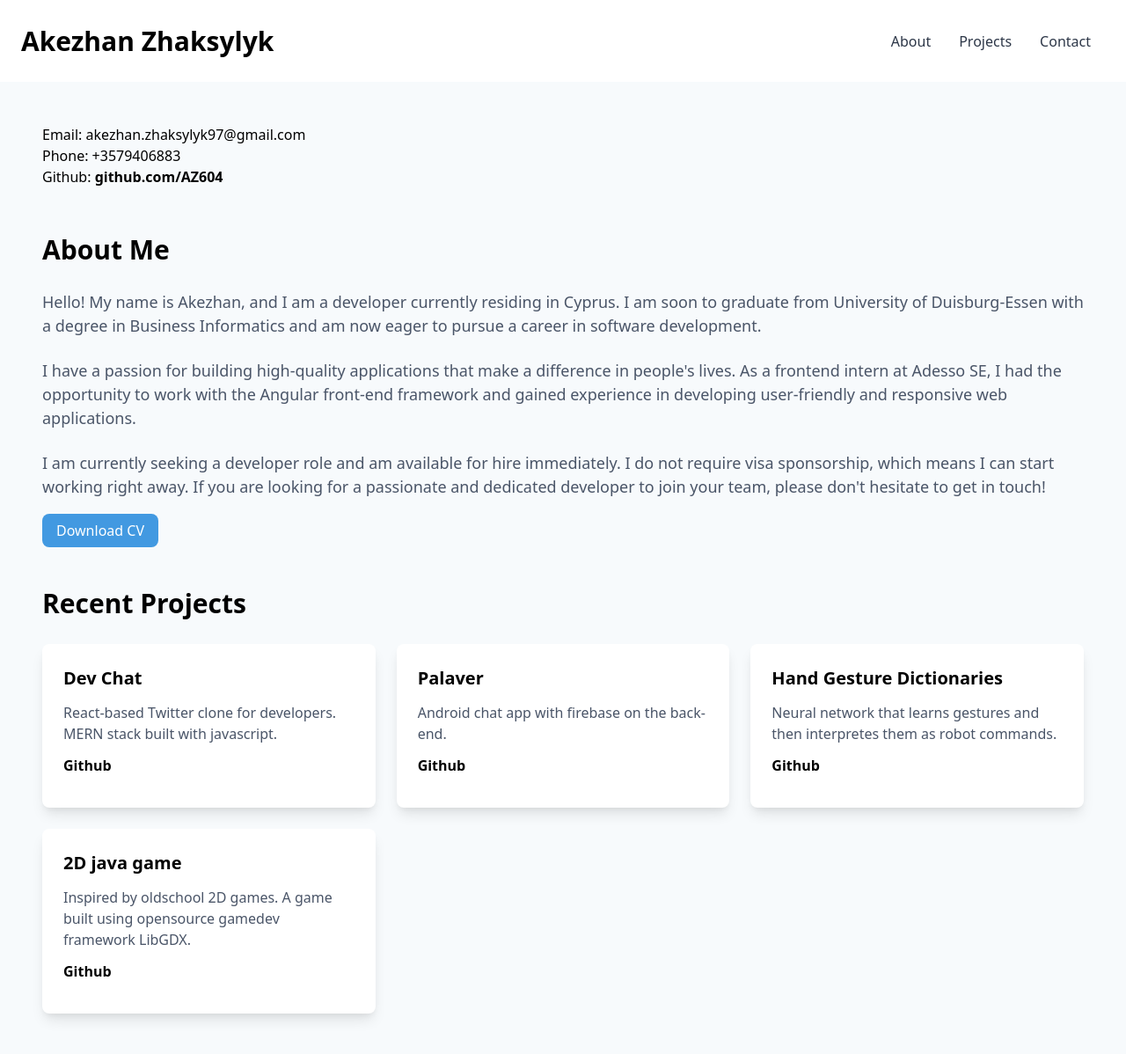
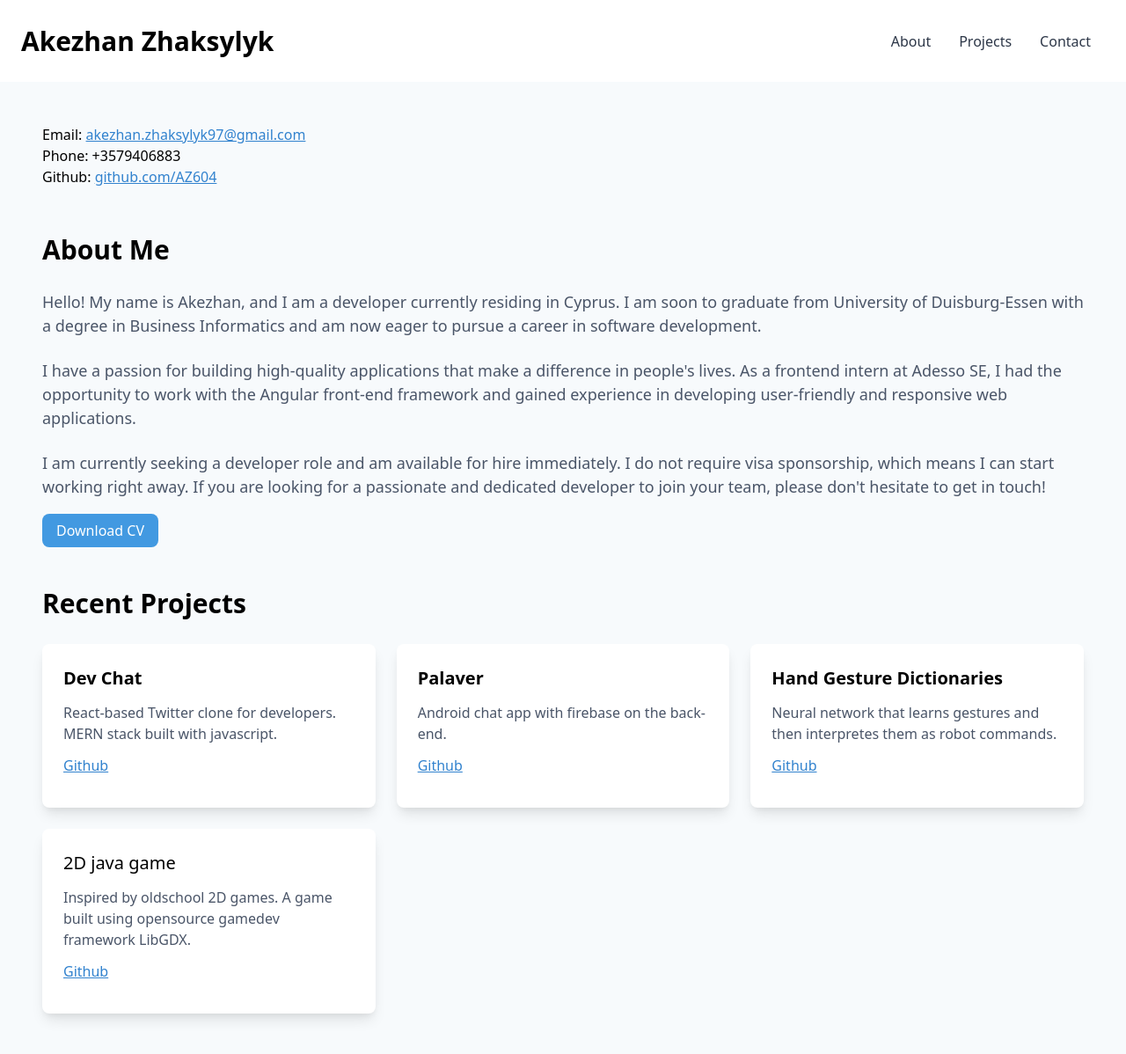
Before and after one commit to AZ604/portfolio, a plain HTML site: page index.html in a window 1280 px wide. Shown: the whole page at 88% size. Drawn offline with nearby package versions, Linux system fonts and the light colour scheme.

Commit message:
href styling changed

```diff
--- a/index.html
+++ b/index.html
@@ -33,11 +33,20 @@
     <!-- main content -->
     <main class="container mx-auto p-12">
       <section id="contact">
-        <p>Email: akezhan.zhaksylyk97@gmail.com</p>
+        <p>
+          Email:
+          <a
+            href="mailto: akezhan.zhaksylyk97@gmail.com"
+            class="underline text-blue-600 hover:text-blue-800 visited:text-purple-600"
+            >akezhan.zhaksylyk97@gmail.com</a
+          >
+        </p>
         <p>Phone: +3579406883</p>
         <p>
           Github:
-          <a href="https://github.com/AZ604" class="font-bold"
+          <a
+            href="https://github.com/AZ604"
+            class="underline text-blue-600 hover:text-blue-800 visited:text-purple-600"
             >github.com/AZ604</a
           >
         </p>
@@ -82,8 +91,12 @@
               React-based Twitter clone for developers. MERN stack built with
               javascript.
             </p>
-            <p class="text-base mb-3 font-bold">
-              <a href="https://github.com/AZ604/devchat">Github</a>
+            <p class="text-base mb-3">
+              <a
+                class="underline text-blue-600 hover:text-blue-800 visited:text-purple-600"
+                href="https://github.com/AZ604/devchat"
+                >Github</a
+              >
             </p>
           </div>
           <div class="bg-white p-6 rounded-lg shadow-lg">
@@ -91,30 +104,40 @@
             <p class="text-gray-700 text-base mb-3">
               Android chat app with firebase on the back-end.
             </p>
-            <p class="text-base mb-3 font-bold">
-              <a href="https://github.com/AZ604/palaver">Github</a>
-            </p>
-          </div>
-          <div class="bg-white p-6 rounded-lg shadow-lg">
-            <h3 class="text-xl font-bold mb-3">Hand Gesture Dictionaries</h3>
-            <p class="text-gray-700 text-base mb-3">
-              Neural network that learns gestures and then interpretes them as
-              robot commands.
-            </p>
-            <p class="text-base mb-3 font-bold">
-              <a href="https://github.com/AZ604/Hand_Gesture_Dictionaries"
+            <p class="text-base mb-3">
+              <a
+                class="underline text-blue-600 hover:text-blue-800 visited:text-purple-600"
+                href="https://github.com/AZ604/palaver"
                 >Github</a
               >
             </p>
           </div>
           <div class="bg-white p-6 rounded-lg shadow-lg">
-            <h3 class="text-xl font-bold mb-3">2D java game</h3>
+            <h3 class="text-xl mb-3 font-bold">Hand Gesture Dictionaries</h3>
+            <p class="text-gray-700 text-base mb-3">
+              Neural network that learns gestures and then interpretes them as
+              robot commands.
+            </p>
+            <p class="text-base mb-3">
+              <a
+                href="https://github.com/AZ604/Hand_Gesture_Dictionaries"
+                class="underline text-blue-600 hover:text-blue-800 visited:text-purple-600"
+                >Github</a
+              >
+            </p>
+          </div>
+          <div class="bg-white p-6 rounded-lg shadow-lg">
+            <h3 class="text-xl mb-3">2D java game</h3>
             <p class="text-gray-700 text-base mb-3">
               Inspired by oldschool 2D games. A game built using opensource
               gamedev framework LibGDX.
             </p>
-            <p class="text-base mb-3 font-bold">
-              <a href="https://github.com/AZ604/2dgame">Github</a>
+            <p class="text-base mb-3">
+              <a
+                class="underline text-blue-600 hover:text-blue-800 visited:text-purple-600"
+                href="https://github.com/AZ604/2dgame"
+                >Github</a
+              >
             </p>
           </div>
         </div>
```
